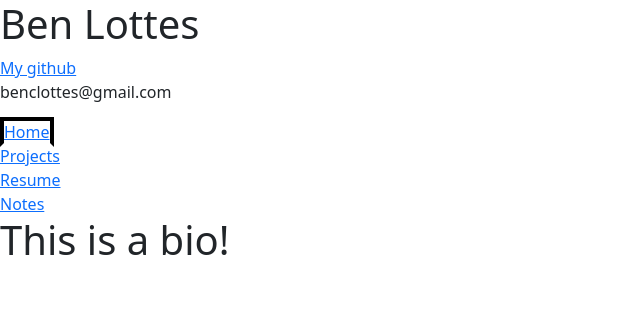
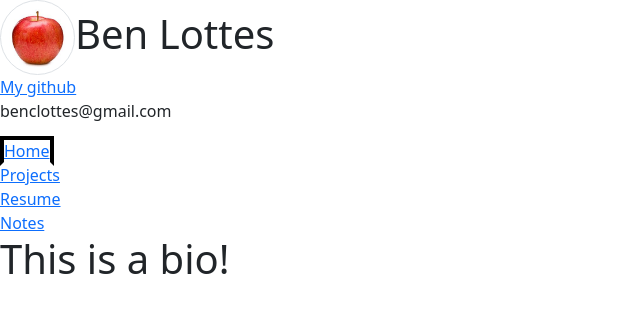
Before and after one commit to benlottes/benlottes.com, a React (Create React App) app in the folder benlottes-react-app/: page / in a window 1280 px wide. Shown: the top 312 px of the page, without its empty margins (0-640 px from the left). Built offline with nearby package versions, Linux system fonts and the light colour scheme.

Commit message:
Added placeholder profile picture and installed bootstrap for styling

```diff
--- a/benlottes-react-app/package.json
+++ b/benlottes-react-app/package.json
@@ -28,6 +28,7 @@
     "mongoose": "^6.4.5",
     "popper.js": "^1.16.1",
     "react": "^18.1.0",
+    "react-bootstrap": "^2.5.0",
     "react-dom": "^18.1.0",
     "react-google-login": "^5.2.2",
     "react-router-dom": "^6.3.0",
--- a/benlottes-react-app/src/App.css
+++ b/benlottes-react-app/src/App.css
@@ -51,3 +51,9 @@ p {
   display: flex;
   flex-direction: row;
 }
+
+.name-plate{
+  display: flex;
+  flex-direction: row;
+  align-items: center;
+}
--- a/benlottes-react-app/src/my_components/NamePlate.js
+++ b/benlottes-react-app/src/my_components/NamePlate.js
@@ -1,10 +1,14 @@
 import React from 'react'
+import Image from 'react-bootstrap/Image'
 
 class NamePlate extends React.Component{
     render(){
         return (
             <div name="Bio">
-                <h1 name="my_name">Ben Lottes</h1>
+                <div name="name_photo" className="name-plate">
+                    <Image src={require("./../photos/placeholder.jpg")} className="img-thumbnail" style={{width : 75, height: 75, borderRadius: 100/2}} />
+                    <h1 name="my_name">Ben Lottes</h1>
+                </div>
                 <a name="github_link" href="https://github.com/benlottes" target="_blank" rel="noreferrer noopener">My github</a>
                 <p name="email">benclottes@gmail.com</p>
             </div>
```
Also changed, not shown: benlottes-react-app/src/photos/placeholder.jpg (added), 1 other file (tests, documents, lock files or other folders).
